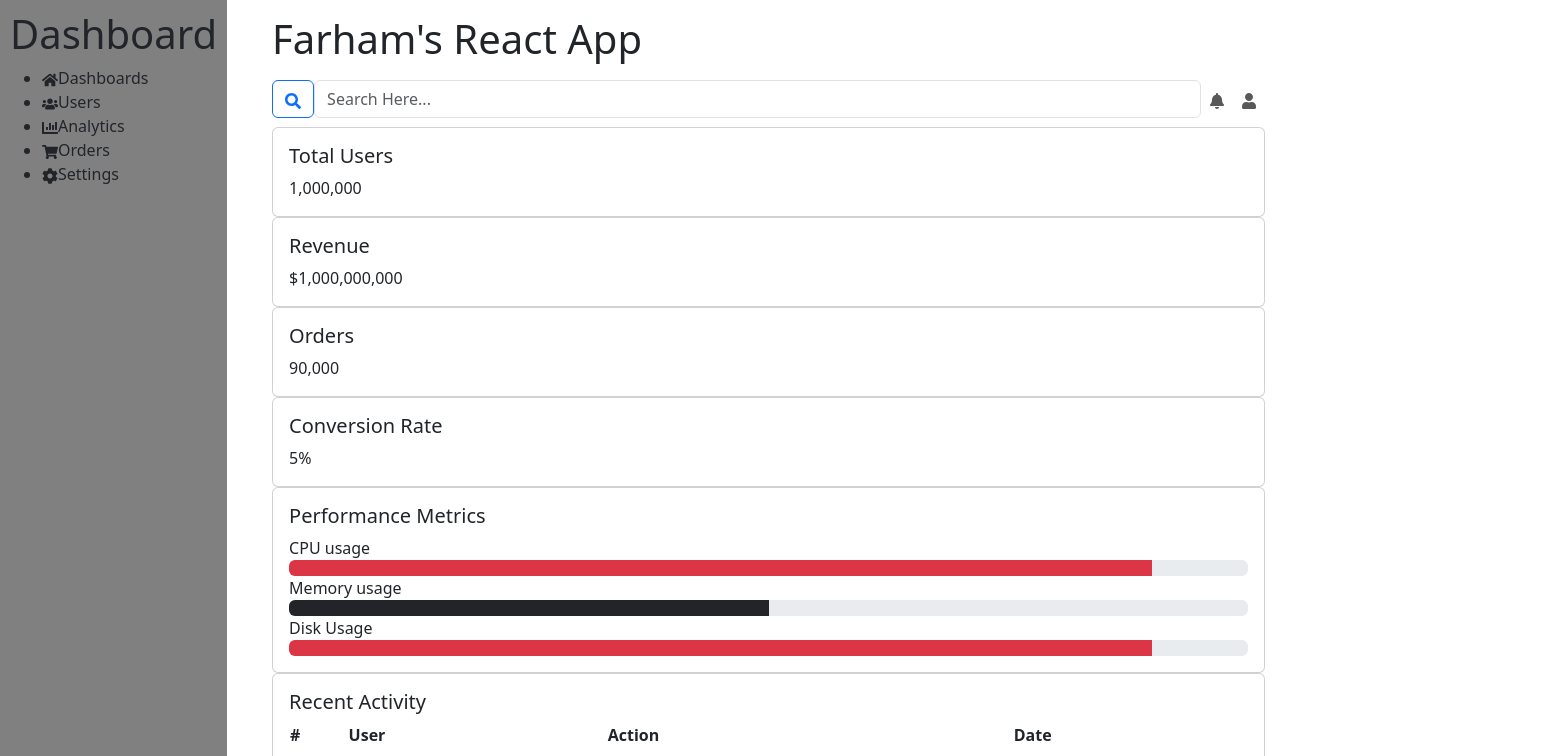
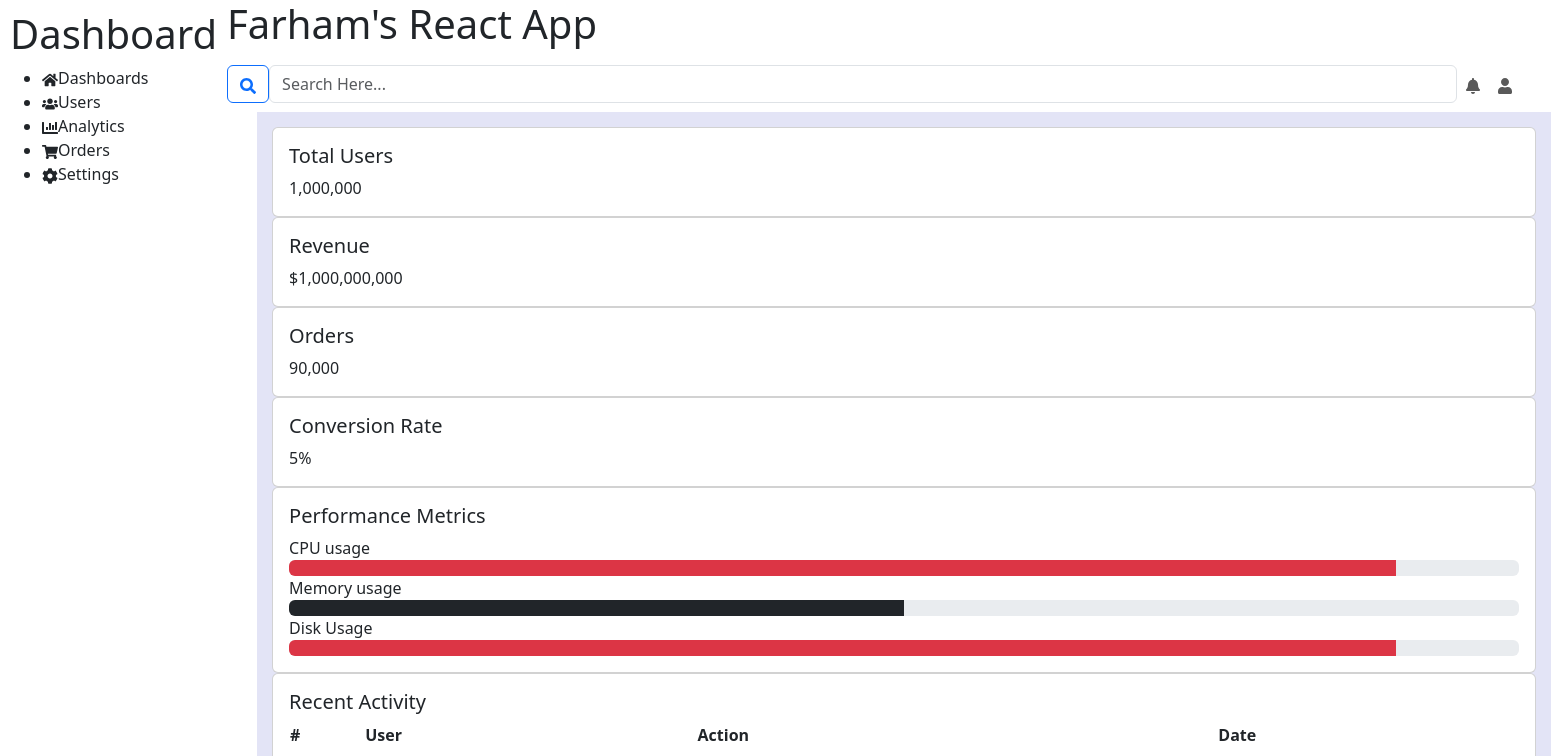
Before and after one commit to Farhamkh/homework-farham, a React (Create React App) app: page / in a window 1280 px wide. Shown: the top 756 px of the page, 1551 px wide, since content can reach past the window. Built offline with nearby package versions, Linux system fonts and the light colour scheme.

Commit message:
Removed Background Color from Side Bar, Seperated Search Bar and Title from Card Area

```diff
--- a/src/App.js
+++ b/src/App.js
@@ -30,8 +30,8 @@ const chartOptions = {
 };
 
   return (
-    <div style={{display: 'flex'}}>
-      <div style={{ width: '250px', height: '1000px', backgroundColor: 'gray', padding: '10px' }}>
+    <div style={{display: 'flex', height: '100vh'}}>
+      <div style={{ width: '300px', height: '100vh', padding: '10px'}}>
         <h1>Dashboard</h1>
 
         <ul>
@@ -43,9 +43,8 @@ const chartOptions = {
         </ul>
       </div>
 
-      <div style={{ marginLeft: '30px', padding: '15px', width: '100%'}}>
-      <h1>Farham's React App</h1>
-
+      <div style={{flex:1}}>
+        <h1>Farham's React App</h1>
         <Navbar>
 
           <Form style={{display:'flex', flex:1}}>
@@ -61,8 +60,8 @@ const chartOptions = {
 
         </Navbar>
 
+      <div style={{ backgroundColor:'rgba(61, 64, 187, 0.14)', overflowY:'auto', marginLeft: '30px', padding: '15px', width: '100%'}}>
 
-<div  style={{width:'100%', height:'500px'}}>
           <Card>
             <Card.Body>
               <Card.Title>Total Users</Card.Title>
@@ -156,8 +155,9 @@ const chartOptions = {
               </div>
             </Card.Body>
           </Card>
-        </div>
 
+
+      </div>
       </div>
     </div>
   );
```
